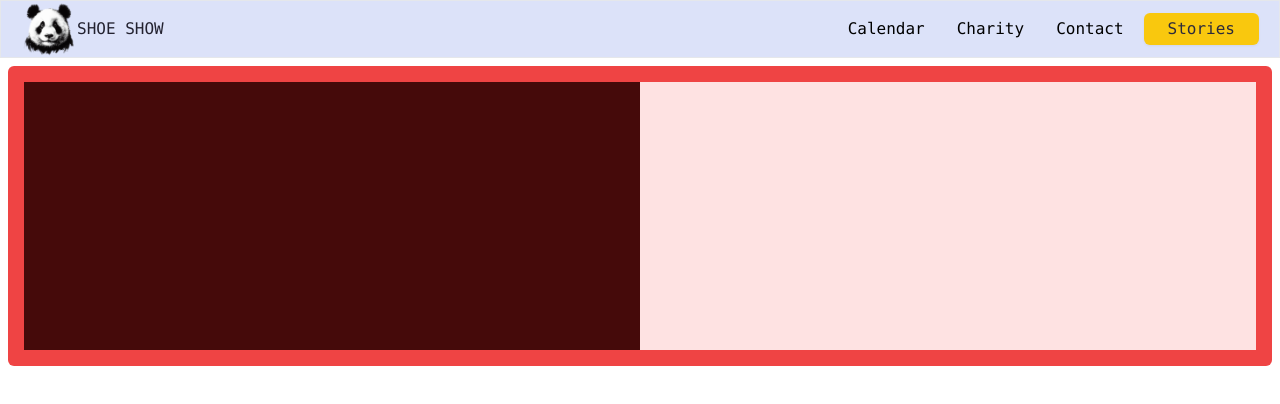
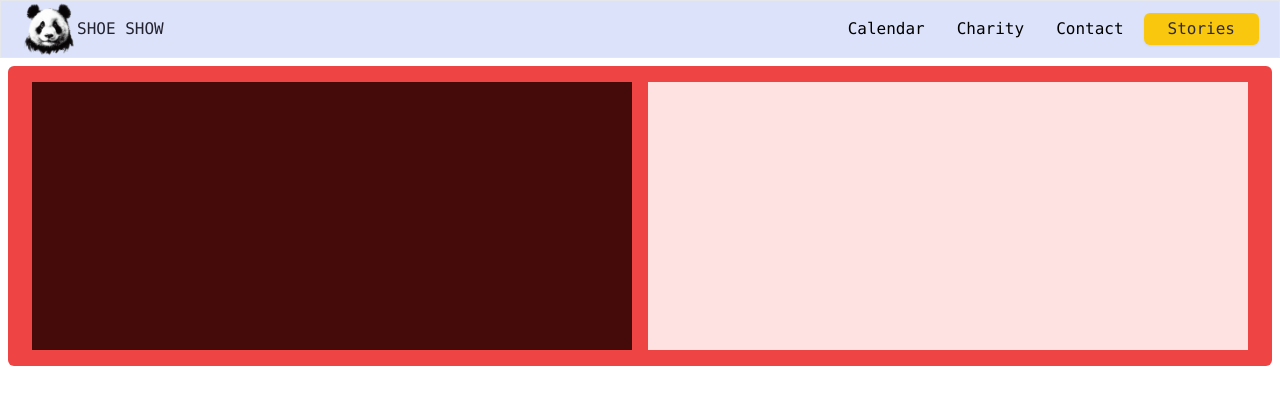
Before and after one commit to CEODemitri/Shoe-Show-V3, a Next.js app: page /Pages/Calendar in a window 1280 px wide. Shown: the top 404 px of the page. Built offline with nearby package versions, Linux system fonts and the light colour scheme; a web font is replaced by a local one.

Commit message:
fixed hero responsivness

```diff
--- a/src/app/Pages/Calendar/page.js
+++ b/src/app/Pages/Calendar/page.js
@@ -7,12 +7,12 @@ export default function Collections() {
     <main>
       <div className="min-h-[92vh] grid md:grid-cols-12 grid-rows-12 gap-3 m-2 font-mono">
         {/* hero section */}
-        <div className="md:col-span-12 row-span-5 bg-red-500 rounded-md p-4 flex flex-col md:flex-row">
+        <div className="md:col-span-12 row-span-5 bg-red-500 rounded-md p-4 flex flex-col md:flex-row max-w-[1040px">
           {/* left hero */}
-          <article className="w-full h-[350px] md:w-1/2 md:h-full bg-red-950"></article>
+          <article className="w-full h-[350px] md:w-1/2 md:h-full bg-red-950 max-w-[600px] m-auto"></article>
 
           {/* right hero */}
-          <article className="w-full h-[400px] md:w-1/2 md:h-full bg-red-100"></article>
+          <article className="w-full h-[400px] md:w-1/2 md:h-full bg-red-100 max-w-[600px] m-auto"></article>
         </div>
       </div>
     </main>
```
